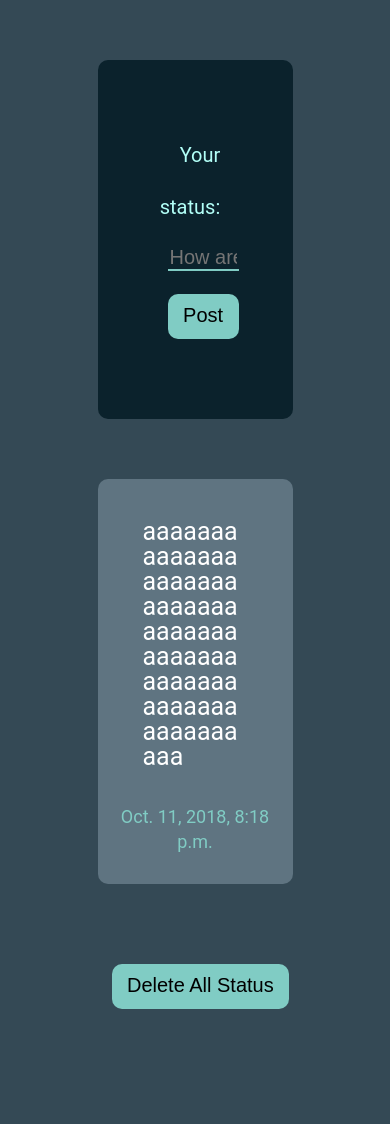
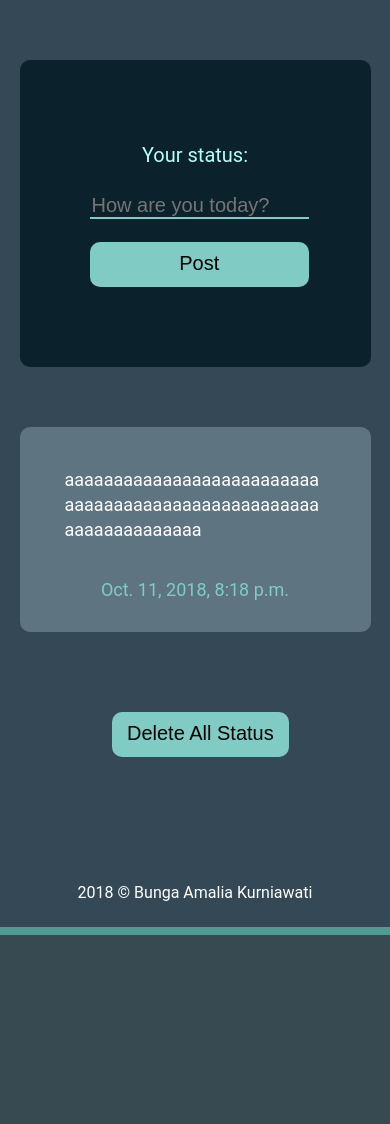
Before and after one commit to bungamaku/statuskita, a Django app: page /status/ in a window 390 px wide. Shown: the part 67-1191 px from the top of the page. After the commit the page ends 1002 px from the top, so only its background shows below. Run offline with Django 3.2, Linux system fonts and the light colour scheme; data comes from the database, SQL or seed files in the repository.

Commit message:
Make status page responsive

```diff
--- a/status/static/main.css
+++ b/status/static/main.css
@@ -308,4 +308,16 @@ footer {
     .desc {
         text-align: center;
     }
+
+    .form-flex {
+        width: 90%;
+    }
+
+    .event-container {
+        width: 90%;
+    }
+
+    .status {
+        font-size: 18px;
+    }
 }
```
